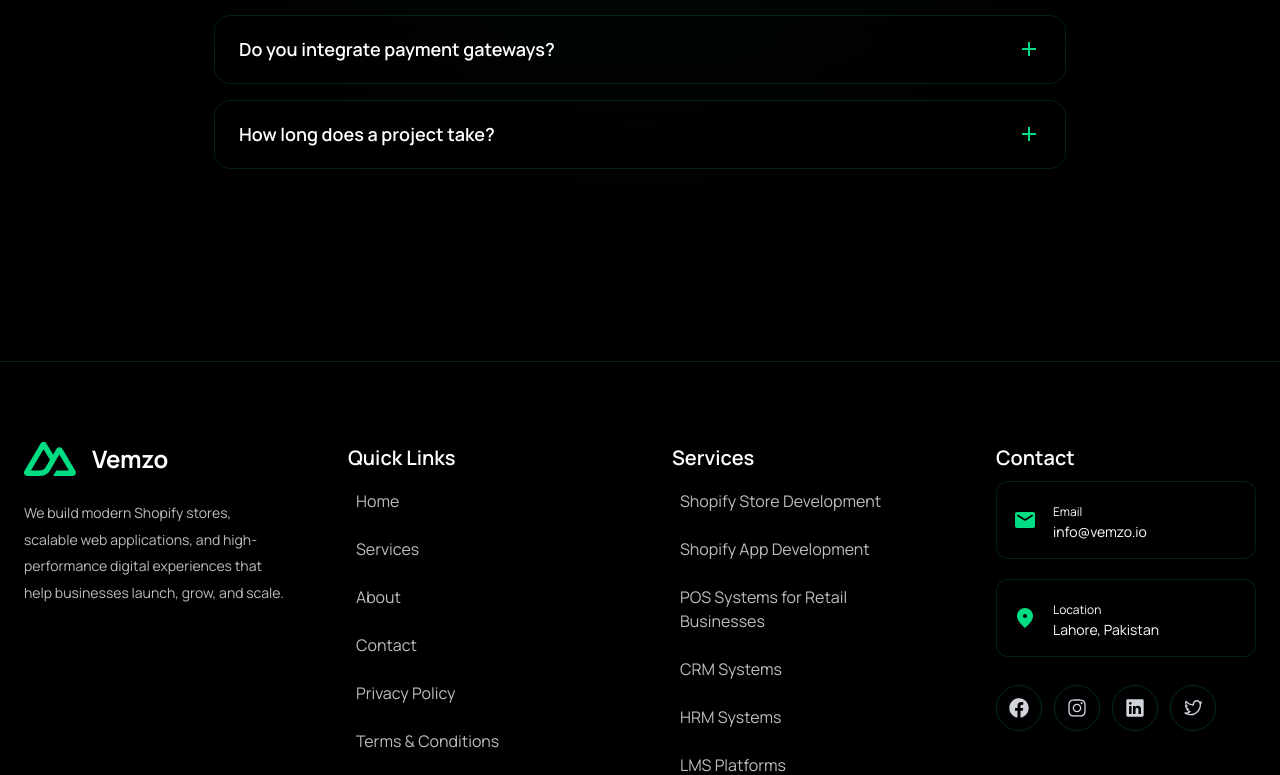
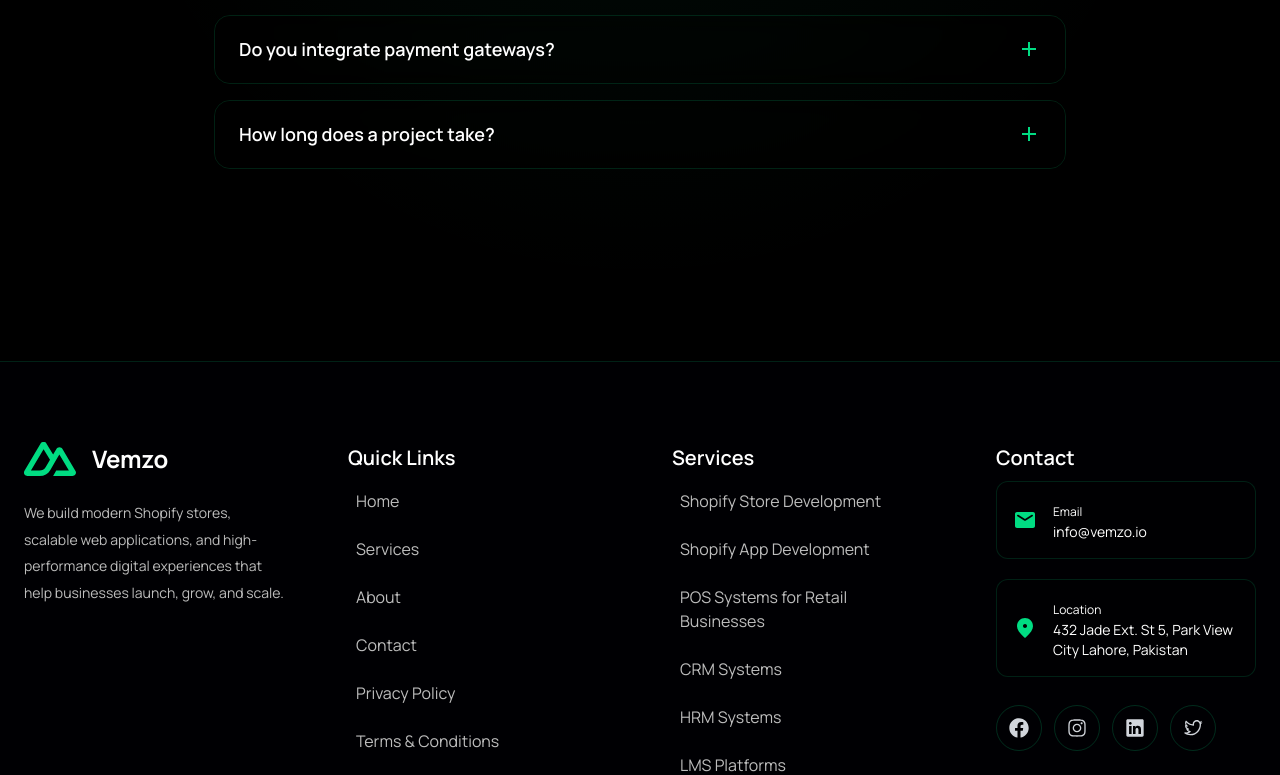
Before and after one commit to SameerShabbir100/vemzo-app, a Next.js app: page / in a window 1280 px wide. Shown: the part 11225-12000 px from the top of the page. Built offline with nearby package versions, Linux system fonts and the light colour scheme; what @mui/material-nextjs would draw is missing.

Commit message:
refactor(footer): change address

```diff
--- a/app/components/common/footer.tsx
+++ b/app/components/common/footer.tsx
@@ -22,11 +22,11 @@ import LocationOnRoundedIcon from "@mui/icons-material/LocationOnRounded";
 import { FOOTER_LINKS, SERVICES, SOCIAL_LINKS } from "@/constants";
 
 export const Footer = () => {
-  const [currentYear, setCurrentYear] = useState<number>(2026);
+  const [currentYear, setCurrentYear] = useState(2026);
 
-  // useEffect(() => {
-  //   setCurrentYear(new Date().getFullYear());
-  // }, []);
+  useEffect(() => {
+    setCurrentYear(new Date().getFullYear());
+  }, []);
 
   return (
     <Box
@@ -253,7 +253,7 @@ export const Footer = () => {
                   </Typography>
 
                   <Typography variant="body2" sx={{ color: "#fff" }}>
-                    Lahore, Pakistan
+                    432 Jade Ext. St 5, Park View City Lahore, Pakistan
                   </Typography>
                 </Box>
               </Paper>
```
